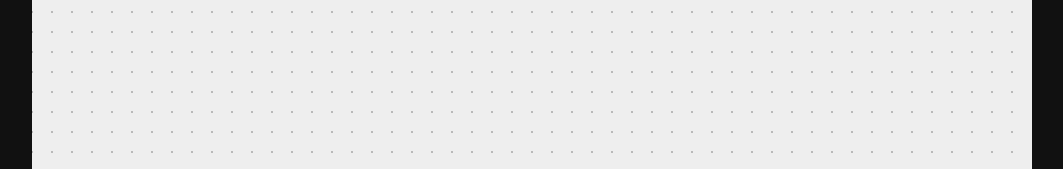
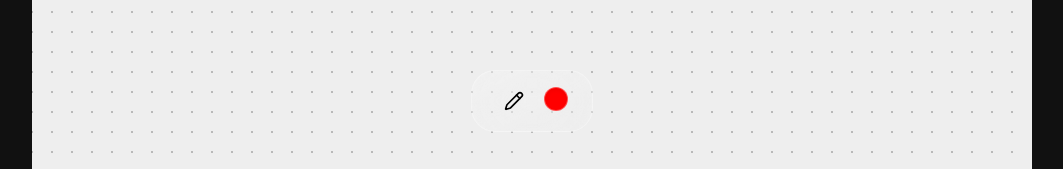
Before and after one commit to maciejpvp/Whiteboard, a React app in the folder frontend/: page / in a window 1280 px wide. Shown: the part 628-797 px from the top of the page, without its empty margins (108-1171 px from the left). Built offline with nearby package versions, Linux system fonts and the light colour scheme; the HTML template or start-up script is replaced by a standard one.

Commit message:
feat(Menu): Add menu

```diff
--- a/frontend/package.json
+++ b/frontend/package.json
@@ -11,9 +11,12 @@
   },
   "dependencies": {
     "@tailwindcss/vite": "^4.1.14",
+    "lucide-react": "^0.546.0",
     "react": "^19.1.1",
+    "react-colorful": "^5.6.1",
     "react-dom": "^19.1.1",
-    "tailwindcss": "^4.1.14"
+    "tailwindcss": "^4.1.14",
+    "zustand": "^5.0.8"
   },
   "devDependencies": {
     "@eslint/js": "^9.36.0",
--- a/frontend/src/App.tsx
+++ b/frontend/src/App.tsx
@@ -1,5 +1,6 @@
 import { Canvas } from "./components/Canvas";
 import { CanvasWrapper } from "./components/CanvasWrapper";
+import { Menu } from "./components/Menu";
 
 export const App = () => {
   return (
@@ -7,6 +8,7 @@ export const App = () => {
       <CanvasWrapper>
         <Canvas />
       </CanvasWrapper>
+      <Menu />
     </div>
   );
 };
--- a/frontend/src/components/Canvas.tsx
+++ b/frontend/src/components/Canvas.tsx
@@ -13,6 +13,7 @@ export const Canvas = () => {
   const zoomRef = useCameraZoom();
   const isSpacePressedRef = useRef<boolean>(false);
   const dataRef = useRef<WhiteboardData>([]);
+
   const { cameraRef, handleMouseDown, handleMouseMove, handleMouseUp } =
     useCameraMovement({ zoom: zoomRef, isSpacePressedRef });
 
--- a/frontend/src/components/Menu.tsx
+++ b/frontend/src/components/Menu.tsx
@@ -0,0 +1,20 @@
+import { ColorPicker } from "./Menu/ColorPicker";
+import { BrushSizePicker } from "./Menu/BrushSizePicker";
+
+export const Menu = () => {
+  return (
+    <div
+      className="absolute bottom-10 left-1/2 -translate-x-1/2
+                 bg-gradient-to-br from-white/20 to-white/5
+                 backdrop-blur-2xl backdrop-saturate-200
+                 border border-white/30 shadow-[0_0_30px_rgba(255,255,255,0.05)]
+                 rounded-3xl px-6 py-3 text-white/90
+                 font-semibold tracking-wide
+                 flex items-center gap-3
+                 transition-all duration-500 hover:scale-105 hover:from-white/30 hover:to-white/10"
+    >
+      <BrushSizePicker />
+      <ColorPicker />
+    </div>
+  );
+};
--- /dev/null
+++ b/frontend/src/components/Menu/BrushSizePicker.tsx
@@ -0,0 +1,68 @@
+import { Pencil } from "lucide-react";
+import { useState, useRef } from "react";
+import { createPortal } from "react-dom";
+import { useWhiteboardStore } from "../../store/whiteboardStore";
+
+export const BrushSizePicker = () => {
+  const size = useWhiteboardStore((store) => store.brushSize);
+  const setSize = useWhiteboardStore((store) => store.setBrushSize);
+  const [isOpen, setIsOpen] = useState(false);
+  const color = useWhiteboardStore((store) => store.color);
+  const pickerRef = useRef<HTMLDivElement>(null);
+
+  return (
+    <div className="relative flex items-center">
+      <button
+        onClick={() => setIsOpen((prev) => !prev)}
+        className="flex items-center justify-center p-2"
+        aria-label="Select brush size"
+      >
+        <Pencil className="w-5 h-5 text-black" />
+      </button>
+
+      {isOpen &&
+        createPortal(
+          <>
+            {/* Overlay */}
+            <div
+              className="fixed inset-0 bg-transparent z-40"
+              onClick={() => setIsOpen(false)}
+            />
+
+            {/* Picker */}
+            <div
+              ref={pickerRef}
+              className="fixed bottom-24 left-1/2 -translate-x-1/2
+                         bg-white p-5 rounded-3xl shadow-2xl border border-gray-200
+                         z-50 flex flex-col items-center gap-4 transition-all duration-200 pb-10"
+            >
+              <p className="text-sm font-semibold text-gray-700 select-none">
+                Brush Size
+              </p>
+
+              <input
+                type="range"
+                min={5}
+                max={15}
+                value={size}
+                onChange={(e) => setSize(Number(e.target.value))}
+                className="w-40 h-2 bg-gray-300 rounded-full appearance-none cursor-pointer transition-all duration-150 hover:h-3"
+                style={{ accentColor: color }}
+              />
+
+              <div
+                className="rounded-full bg-black transition-all duration-150 absolute"
+                style={{
+                  width: size,
+                  height: size,
+                  bottom: 20 - size / 2,
+                  background: color,
+                }}
+              />
+            </div>
+          </>,
+          document.body,
+        )}
+    </div>
+  );
+};
--- /dev/null
+++ b/frontend/src/components/Menu/ColorPicker.tsx
@@ -0,0 +1,39 @@
+import { useState } from "react";
+import { createPortal } from "react-dom";
+import { HexColorPicker } from "react-colorful";
+import { useWhiteboardStore } from "../../store/whiteboardStore";
+
+export const ColorPicker = () => {
+  const [showPicker, setShowPicker] = useState(false);
+  const color = useWhiteboardStore((store) => store.color);
+  const setColor = useWhiteboardStore((store) => store.setColor);
+
+  return (
+    <div className="relative">
+      <button
+        onClick={() => setShowPicker(true)}
+        className="w-6 h-6 rounded-full border border-white/30 shadow-inner"
+        style={{ backgroundColor: color }}
+      />
+
+      {showPicker &&
+        createPortal(
+          <>
+            <div
+              className="fixed inset-0 bg-transparent z-40"
+              onClick={() => setShowPicker(false)}
+            />
+
+            <div
+              className="fixed bottom-20 left-1/2 -translate-x-1/2
+                         bg-white p-3 rounded-2xl shadow-xl border border-gray-200
+                         z-50"
+            >
+              <HexColorPicker color={color} onChange={setColor} />
+            </div>
+          </>,
+          document.body,
+        )}
+    </div>
+  );
+};
--- a/frontend/src/hooks/useWhiteboardInteractions.ts
+++ b/frontend/src/hooks/useWhiteboardInteractions.ts
@@ -2,6 +2,7 @@ import { useRef } from "react";
 import { getWhiteboardCoords } from "../utils/draw/getWhiteboardCoords";
 import { isCursorInsideWhiteboard } from "../utils/isCursorInsideWhiteboard";
 import type { LineElement, Point } from "../types";
+import { useWhiteboardStore } from "../store/whiteboardStore";
 
 type Props = {
   whiteboardRef: React.RefObject<{
@@ -44,8 +45,8 @@ export const useWhiteboardInteractions = ({
     const newLine: LineElement = {
       type: "line",
       points: [{ x, y }],
-      color: "#000",
-      size: 2,
+      color: useWhiteboardStore.getState().color,
+      size: useWhiteboardStore.getState().brushSize,
     };
 
     newEntryRef.current = newLine;
@@ -65,7 +66,7 @@ export const useWhiteboardInteractions = ({
     const points = newEntryRef.current.points;
     const lastPoint = points[points.length - 1];
 
-    if (distance(lastPoint, { x, y }) > 10) {
+    if (distance(lastPoint, { x, y }) > 1) {
       points.push({ x, y });
     }
   };
--- /dev/null
+++ b/frontend/src/store/whiteboardStore.ts
@@ -0,0 +1,15 @@
+import { create } from "zustand";
+
+type WhiteboardState = {
+  color: string;
+  brushSize: number;
+  setColor: (val: string) => void;
+  setBrushSize: (val: number) => void;
+};
+
+export const useWhiteboardStore = create<WhiteboardState>((set) => ({
+  color: "#f00",
+  brushSize: 5,
+  setColor: (val) => set({ color: val }),
+  setBrushSize: (val) => set({ brushSize: val }),
+}));
```
Also changed, not shown: 1 other file (tests, documents, lock files or other folders).
